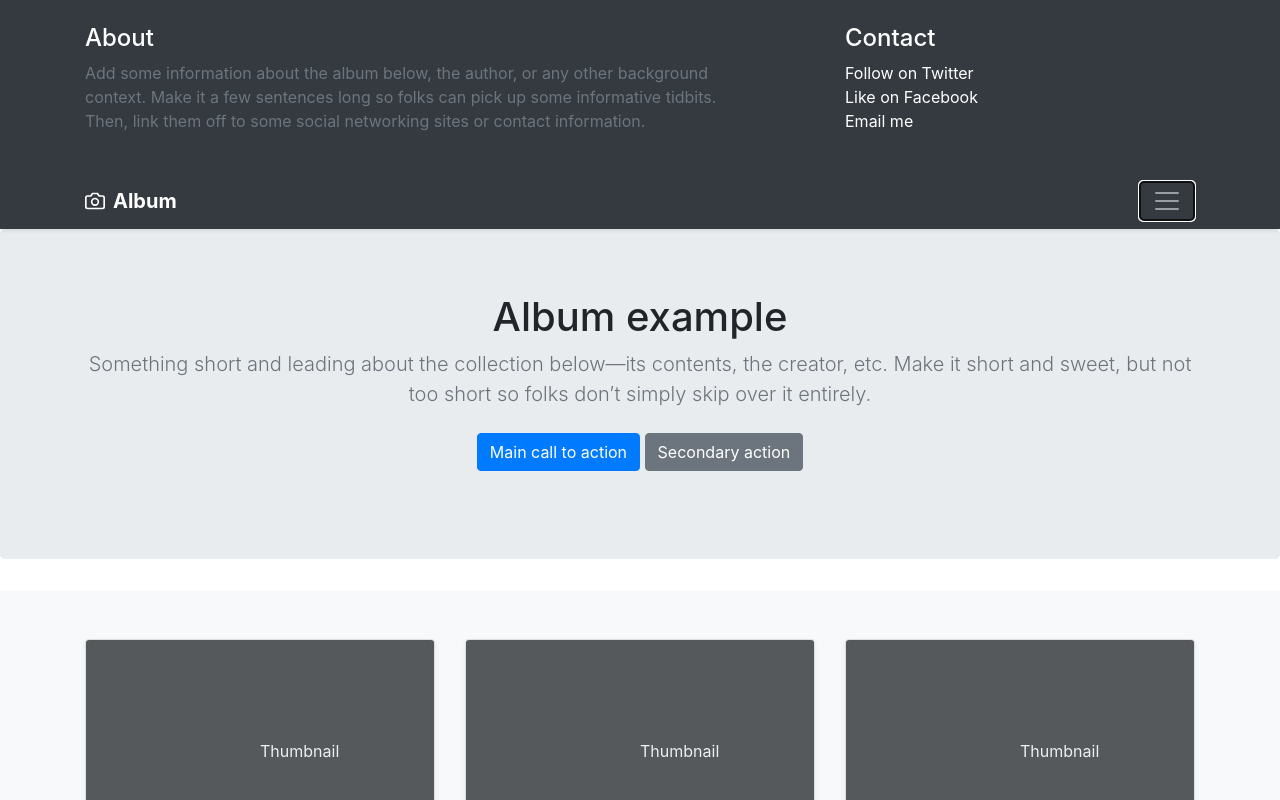
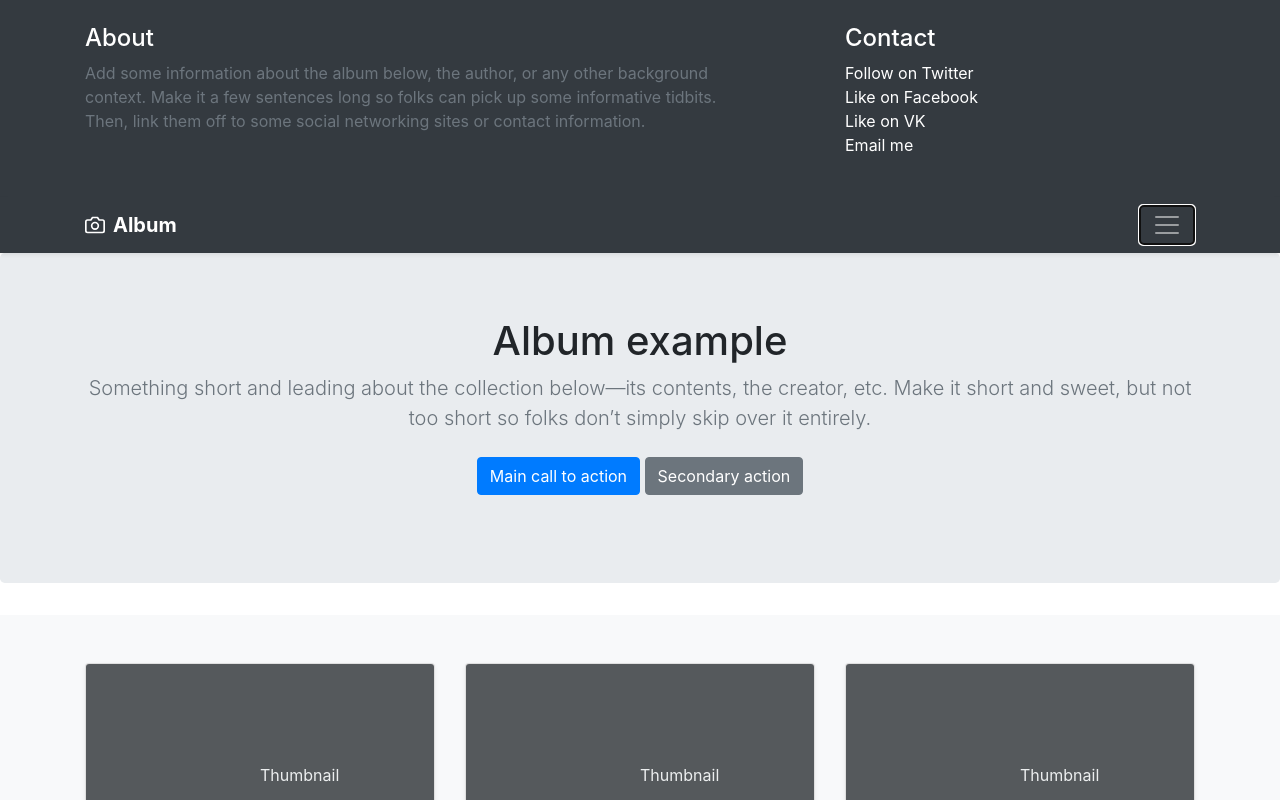
Before and after one commit to CyberWeel/git-task-3, a plain HTML site: page index.html in a window 1280 px wide. Both pictures are taken after a click on the button "Toggle navigation". Shown: the top 800 px of the page. Drawn offline with Linux system fonts and the light colour scheme.

Commit message:
VK link added

```diff
--- a/index.html
+++ b/index.html
@@ -24,7 +24,7 @@
                     <ul class="list-unstyled">
                         <li><a href="#" class="text-white">Follow on Twitter</a></li>
                         <li><a href="#" class="text-white">Like on Facebook</a></li>
-                        <!-- new social link -->
+                        <li><a href="#" class="text-white">Like on VK</a></li>
                         <li><a href="#" class="text-white">Email me</a></li>
                     </ul>
                 </div>
```
